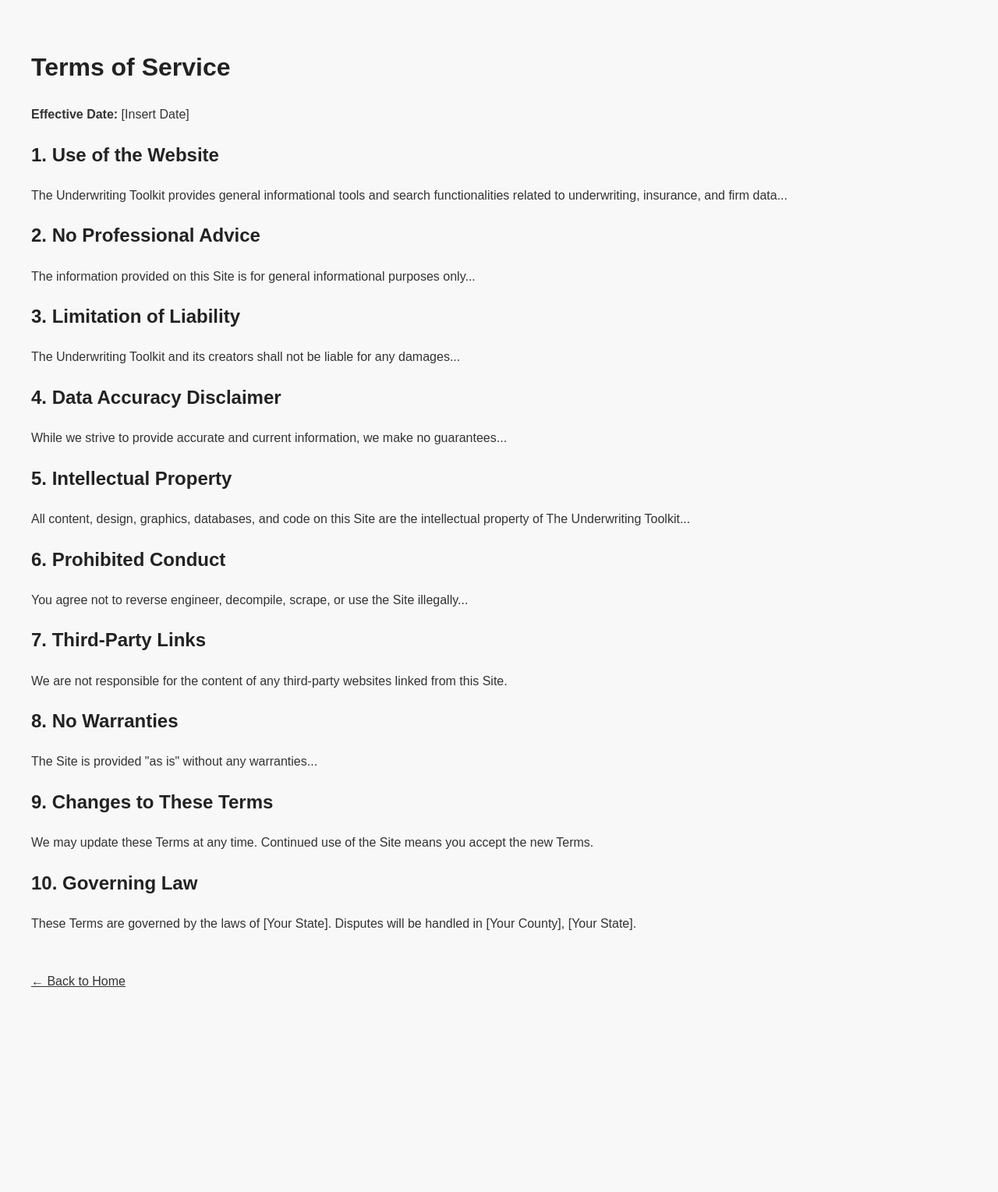
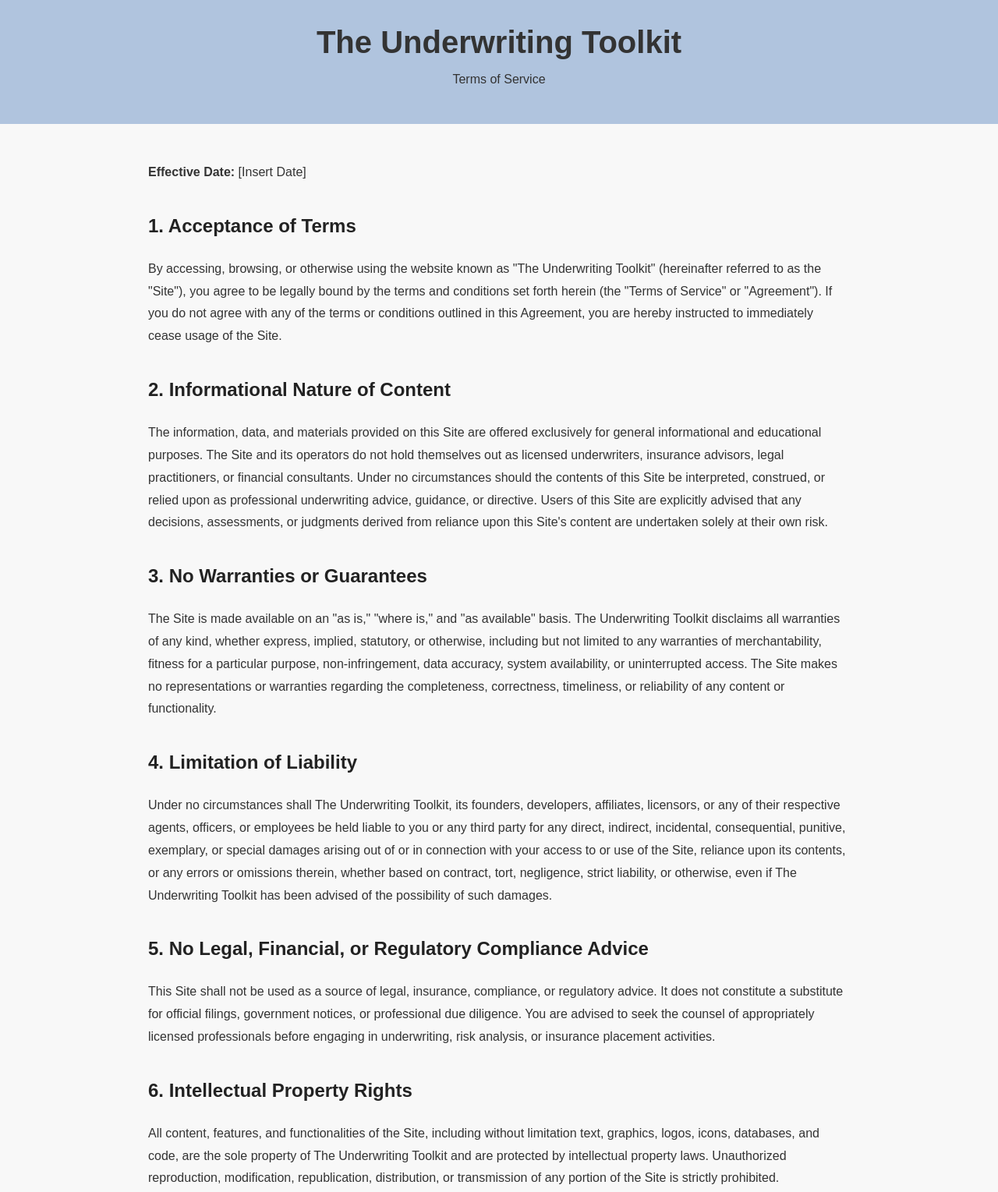
Before and after one commit to unfazed555/The.underwriting.toolkit, a plain HTML site: page terms.html in a window 1280 px wide. Shown: the top 1529 px of the page at 78% size. Before the commit the page ends 1327 px from the top, so only its background shows below. Drawn offline with Linux system fonts and the light colour scheme; a web font is replaced by a local one.

Commit message:
Update terms.html

```diff
--- a/terms.html
+++ b/terms.html
@@ -9,53 +9,117 @@
     body {
       font-family: 'Aptos Narrow', sans-serif;
       background-color: #f8f8f8;
+      color: #333;
+      margin: 0;
+    }
+
+    header {
+      background-color: #b0c4de;
       padding: 2rem;
-      color: #333;
-      line-height: 1.6;
+      text-align: center;
     }
-    h1, h2 {
+
+    header h1 {
+      margin: 0;
+      font-size: 2.5rem;
+    }
+
+    main {
+      padding: 2rem;
+      max-width: 900px;
+      margin: auto;
+      line-height: 1.8;
+    }
+
+    h2 {
       color: #222;
+      margin-top: 2rem;
     }
+
     a {
       color: #333;
       text-decoration: underline;
     }
+
+    footer {
+      text-align: center;
+      padding: 2rem;
+      background-color: #e0e0e0;
+      font-size: 0.9rem;
+      color: #555;
+    }
   </style>
 </head>
 <body>
-  <h1>Terms of Service</h1>
-  <p><strong>Effective Date:</strong> [Insert Date]</p>
+  <header>
+    <h1>The Underwriting Toolkit</h1>
+    <p>Terms of Service</p>
+  </header>
 
-  <h2>1. Use of the Website</h2>
-  <p>The Underwriting Toolkit provides general informational tools and search functionalities related to underwriting, insurance, and firm data...</p>
+  <main>
+    <p><strong>Effective Date:</strong> [Insert Date]</p>
 
-  <h2>2. No Professional Advice</h2>
-  <p>The information provided on this Site is for general informational purposes only...</p>
+    <h2>1. Acceptance of Terms</h2>
+    <p>
+      By accessing, browsing, or otherwise using the website known as "The Underwriting Toolkit" (hereinafter referred to as the "Site"), you agree to be legally bound by the terms and conditions set forth herein (the "Terms of Service" or "Agreement"). If you do not agree with any of the terms or conditions outlined in this Agreement, you are hereby instructed to immediately cease usage of the Site.
+    </p>
 
-  <h2>3. Limitation of Liability</h2>
-  <p>The Underwriting Toolkit and its creators shall not be liable for any damages...</p>
+    <h2>2. Informational Nature of Content</h2>
+    <p>
+      The information, data, and materials provided on this Site are offered exclusively for general informational and educational purposes. The Site and its operators do not hold themselves out as licensed underwriters, insurance advisors, legal practitioners, or financial consultants. Under no circumstances should the contents of this Site be interpreted, construed, or relied upon as professional underwriting advice, guidance, or directive. Users of this Site are explicitly advised that any decisions, assessments, or judgments derived from reliance upon this Site's content are undertaken solely at their own risk.
+    </p>
 
-  <h2>4. Data Accuracy Disclaimer</h2>
-  <p>While we strive to provide accurate and current information, we make no guarantees...</p>
+    <h2>3. No Warranties or Guarantees</h2>
+    <p>
+      The Site is made available on an "as is," "where is," and "as available" basis. The Underwriting Toolkit disclaims all warranties of any kind, whether express, implied, statutory, or otherwise, including but not limited to any warranties of merchantability, fitness for a particular purpose, non-infringement, data accuracy, system availability, or uninterrupted access. The Site makes no representations or warranties regarding the completeness, correctness, timeliness, or reliability of any content or functionality.
+    </p>
 
-  <h2>5. Intellectual Property</h2>
-  <p>All content, design, graphics, databases, and code on this Site are the intellectual property of The Underwriting Toolkit...</p>
+    <h2>4. Limitation of Liability</h2>
+    <p>
+      Under no circumstances shall The Underwriting Toolkit, its founders, developers, affiliates, licensors, or any of their respective agents, officers, or employees be held liable to you or any third party for any direct, indirect, incidental, consequential, punitive, exemplary, or special damages arising out of or in connection with your access to or use of the Site, reliance upon its contents, or any errors or omissions therein, whether based on contract, tort, negligence, strict liability, or otherwise, even if The Underwriting Toolkit has been advised of the possibility of such damages.
+    </p>
 
-  <h2>6. Prohibited Conduct</h2>
-  <p>You agree not to reverse engineer, decompile, scrape, or use the Site illegally...</p>
+    <h2>5. No Legal, Financial, or Regulatory Compliance Advice</h2>
+    <p>
+      This Site shall not be used as a source of legal, insurance, compliance, or regulatory advice. It does not constitute a substitute for official filings, government notices, or professional due diligence. You are advised to seek the counsel of appropriately licensed professionals before engaging in underwriting, risk analysis, or insurance placement activities.
+    </p>
 
-  <h2>7. Third-Party Links</h2>
-  <p>We are not responsible for the content of any third-party websites linked from this Site.</p>
+    <h2>6. Intellectual Property Rights</h2>
+    <p>
+      All content, features, and functionalities of the Site, including without limitation text, graphics, logos, icons, databases, and code, are the sole property of The Underwriting Toolkit and are protected by intellectual property laws. Unauthorized reproduction, modification, republication, distribution, or transmission of any portion of the Site is strictly prohibited.
+    </p>
 
-  <h2>8. No Warranties</h2>
-  <p>The Site is provided "as is" without any warranties...</p>
+    <h2>7. User Responsibilities and Prohibited Conduct</h2>
+    <p>
+      Users agree not to engage in activities that would interfere with or disrupt the operation of the Site. You shall not use any robot, scraper, crawler, or automated system to extract data. Unauthorized attempts to access restricted portions of the Site, upload malicious code, or exploit any vulnerabilities are strictly prohibited and may result in legal action.
+    </p>
 
-  <h2>9. Changes to These Terms</h2>
-  <p>We may update these Terms at any time. Continued use of the Site means you accept the new Terms.</p>
+    <h2>8. Third-Party Links and External Content</h2>
+    <p>
+      The Site may contain links to external third-party websites or resources. These links are provided solely as a convenience to users and do not imply endorsement or responsibility for the content, accuracy, legality, or safety of third-party sites. You access such third-party content at your own risk.
+    </p>
 
-  <h2>10. Governing Law</h2>
-  <p>These Terms are governed by the laws of [Your State]. Disputes will be handled in [Your County], [Your State].</p>
+    <h2>9. Modifications and Amendments</h2>
+    <p>
+      The Underwriting Toolkit reserves the right to update, modify, or amend these Terms of Service at any time and without prior notice. You are encouraged to review these Terms periodically to remain informed of your rights and obligations. Continued use of the Site following any modifications constitutes your acceptance of the revised Terms.
+    </p>
 
-  <p style="margin-top: 3rem;"><a href="index.html">← Back to Home</a></p>
+    <h2>10. Governing Law and Jurisdiction</h2>
+    <p>
+      These Terms of Service shall be governed by and construed in accordance with the laws of the State of [Insert State], without regard to its conflicts of laws principles. Any disputes or claims arising under or related to this Agreement shall be subject to the exclusive jurisdiction of the state or federal courts located in [Insert County], [Insert State].
+    </p>
+
+    <h2>11. Entire Agreement</h2>
+    <p>
+      These Terms of Service constitute the entire agreement between you and The Underwriting Toolkit concerning your use of the Site and supersede all prior and contemporaneous understandings, agreements, representations, and warranties, both written and oral.
+    </p>
+
+    <p style="margin-top: 3rem;"><a href="index.html">← Back to Home</a></p>
+  </main>
+
+  <footer>
+    <p>The Underwriting Toolkit</p>
+    <p>© [Insert Year] All rights reserved.</p>
+  </footer>
 </body>
 </html>
```
